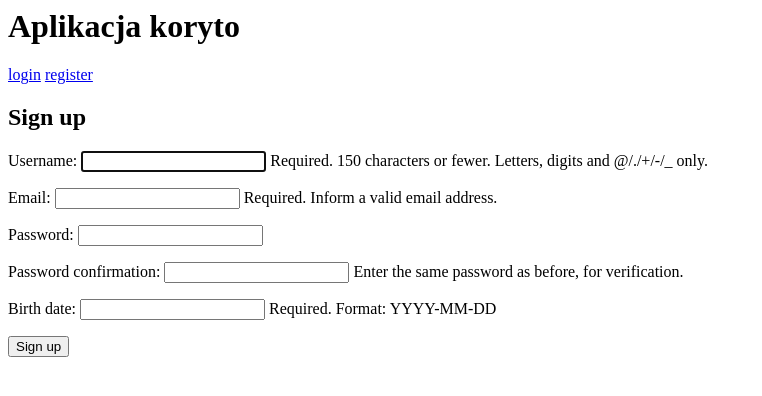
After one commit to jbszczepaniak/trough, a Django app: page /register/ in a window 1280 px wide. The commit adds this page. Shown: the top 396 px of the page, without its empty margins (0-762 px from the left). Run offline with Django 3.2, Linux system fonts and the light colour scheme.

Commit message:
Implement registration with sending activation email

```diff
--- /dev/null
+++ b/core/forms.py
@@ -0,0 +1,12 @@
+from django.contrib.auth.forms import UserCreationForm
+from django.contrib.auth.models import User
+from django import forms
+
+
+class SignUpForm(UserCreationForm):
+    birth_date = forms.DateField(help_text='Required. Format: YYYY-MM-DD')
+    email = forms.EmailField(max_length=254, help_text='Required. Inform a valid email address.')
+
+    class Meta:
+        model = User
+        fields = ('username', 'email', 'password1', 'password2', )
--- a/core/models.py
+++ b/core/models.py
@@ -8,6 +8,9 @@ class Profile(models.Model):
     user = models.OneToOneField(User, on_delete=models.CASCADE)
     birth_date = models.DateField(null=True, blank=True)
     favorite_dish = models.CharField(max_length=250)
+    email_confirmed = models.BooleanField(default=False)
+
+
 
 @receiver(post_save, sender=User)
 def update_user_profile(sender, instance, created, **kwargs):
--- a/core/templates/core/base.html
+++ b/core/templates/core/base.html
@@ -3,6 +3,7 @@
     <a href="{% url 'core:logout' %}">logout</a>
 {% else %}
     <a href="{% url 'core:login' %}">login</a>
+    <a href="{% url 'core:signup' %}">register</a>
 {% endif %}
 
 {% block content %}
--- /dev/null
+++ b/core/templates/registration/account_activation_invalid.html
@@ -0,0 +1 @@
+Invalid, ziomeczku
--- /dev/null
+++ b/core/templates/registration/signup.html
@@ -0,0 +1,10 @@
+{% extends 'core/base.html' %}
+
+{% block content %}
+  <h2>Sign up</h2>
+  <form method="post">
+    {% csrf_token %}
+    {{ form.as_p }}
+    <button type="submit">Sign up</button>
+  </form>
+{% endblock %}
--- a/core/urls.py
+++ b/core/urls.py
@@ -10,6 +10,8 @@ urlpatterns = [
     url(r'^$', views.index, name='index'),
     url(r'login/$', auth_views.login, name='login'),
     url(r'logout/$', auth_views.logout, {'next_page': reverse_lazy('core:index')}, name='logout'),
-    # url(r'register/$', views.signup, name='signup'),
-
+    url(r'register/$', views.signup, name='signup'),
+    url(r'^account_activation_sent/$', views.account_activation_sent, name='account_activation_sent'),
+    url(r'^activate/(?P<uidb64>[0-9A-Za-z_\-]+)/(?P<token>[0-9A-Za-z]{1,13}-[0-9A-Za-z]{1,20})/$',
+        views.activate, name='activate'),
 ]
--- a/core/views.py
+++ b/core/views.py
@@ -1,5 +1,60 @@
-from django.shortcuts import render
+from django.contrib.auth import login
+from django.contrib.auth.models import User
+from django.contrib.sites.shortcuts import get_current_site
+from django.shortcuts import render, redirect
+from django.template.loader import render_to_string
+from django.utils.encoding import force_bytes, force_text
+from django.utils.http import urlsafe_base64_encode, urlsafe_base64_decode
+
+from core.forms import SignUpForm
+from core.tokens import account_activation_token
 
 
 def index(request):
     return render(request, 'core/index.html')
+
+
+def signup(request):
+    if request.method == 'POST':
+        form = SignUpForm(request.POST)
+        if form.is_valid():
+            user = form.save()
+            user.refresh_from_db()  # load the profile instance created by the signal
+            user.profile.birth_date = form.cleaned_data.get('birth_date')
+            user.is_active = False
+            user.save()
+
+            current_site = get_current_site(request)
+            subject = 'Activate Your MySite Account'
+            message = render_to_string('registration/account_activation_email.html', {
+                'user': user,
+                'domain': current_site.domain,
+                'uid': urlsafe_base64_encode(force_bytes(user.pk)),
+                'token': account_activation_token.make_token(user),
+            })
+            user.email_user(subject, message)
+            return redirect('core:account_activation_sent')
+    else:
+        form = SignUpForm()
+    return render(request, 'registration/signup.html', {'form': form})
+
+
+def account_activation_sent(request):
+    return render(request, 'core/base.html')
+
+
+def activate(request, uidb64, token):
+    try:
+        uid = force_text(urlsafe_base64_decode(uidb64))
+        user = User.objects.get(pk=uid)
+    except (TypeError, ValueError, OverflowError, User.DoesNotExist):
+        user = None
+
+    if user is not None and account_activation_token.check_token(user, token):
+        user.is_active = True
+        user.profile.email_confirmed = True
+        user.save()
+        login(request, user)
+        return redirect('core:index')
+    else:
+        return render(request, 'core:account_activation_invalid.html')
```
Also changed, not shown: core/templates/registration/account_activation_email.html (added, +7 -0 lines), core/tokens.py (added, +12 -0 lines), core/migrations/0002_profile_email_confirmed.py (added).
